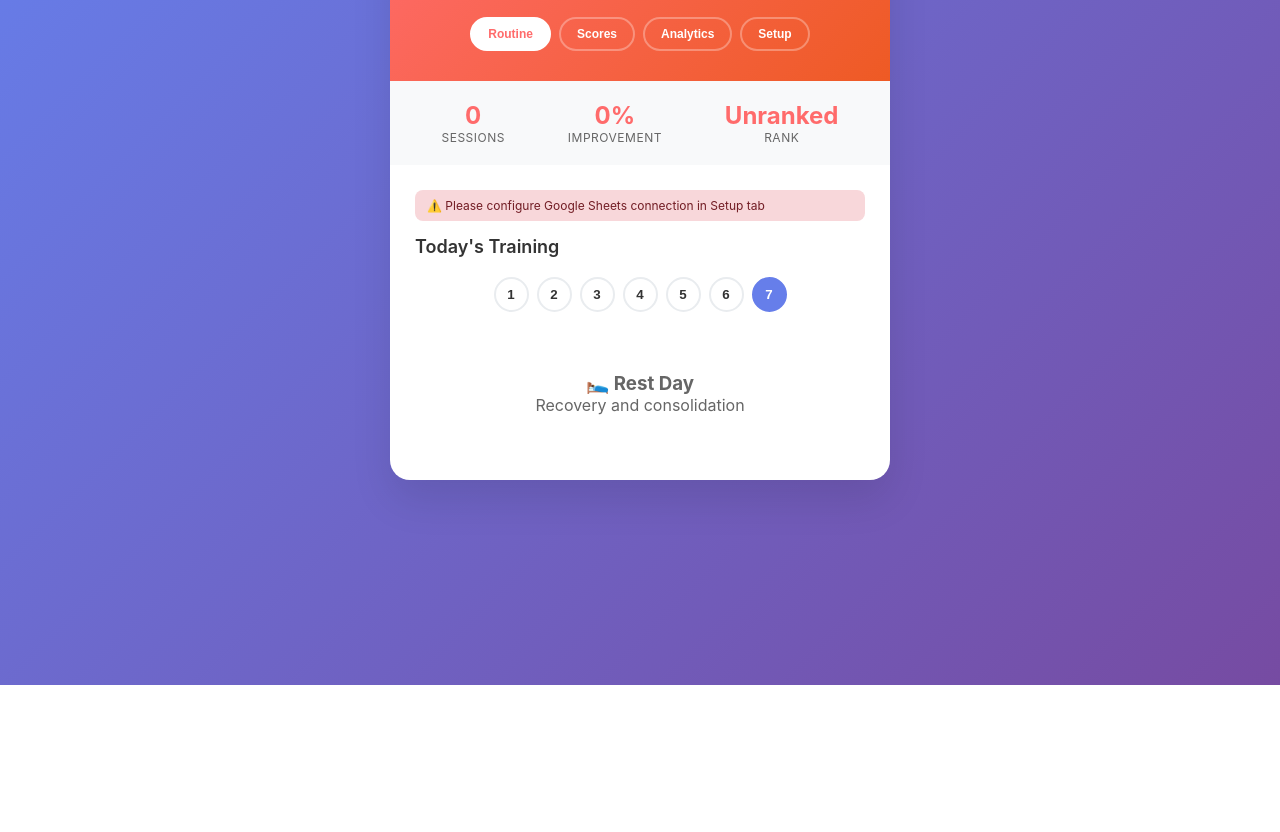
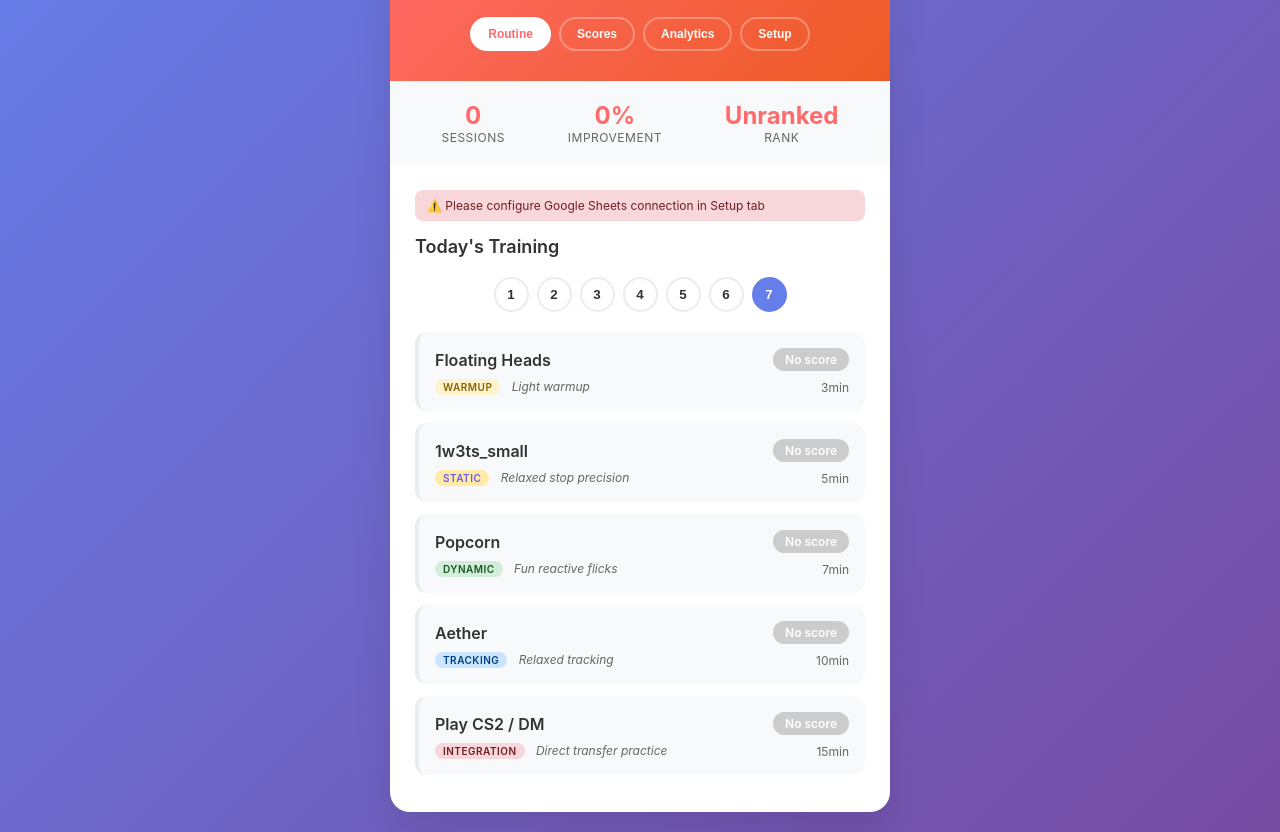
Before and after one commit to MuffinmanGG/aim-training-tracker, a plain HTML site: page index.html in a window 1280 px wide. Shown: the part 115-947 px from the top of the page. Before the commit the page ends 800 px from the top, so only its background shows below. Drawn offline with Linux system fonts and the light colour scheme.

Commit message:
Update index.html

```diff
--- a/index.html
+++ b/index.html
@@ -630,50 +630,57 @@
             }
         }
 
-        // Aim training data
+        // Aim training data - Updated routine
         const aimData = {
             1: [
-                {name: "Frogtap", duration: 3, category: "Warmup", notes: "Smooth clicks"},
-                {name: "Pasu", duration: 10, category: "Dynamic", notes: "Reactive flicks"},
-                {name: "Popcorn", duration: 10, category: "Dynamic", notes: "Chaotic switching"},
-                {name: "Snake Track", duration: 3, category: "Tracking", notes: "Linear precision"},
-                {name: "Bounce 180", duration: 5, category: "Integration", notes: "Blend skills"}
+                {name: "1w3ts_small", duration: 3, category: "Warmup", notes: "Warmup stop precision"},
+                {name: "patTargetSwitch", duration: 5, category: "Static", notes: "Static flick + fast stops"},
+                {name: "Pasu", duration: 10, category: "Dynamic", notes: "Dynamic click-timing"},
+                {name: "ControlTS", duration: 10, category: "Stability", notes: "Stability, anchoring composure"},
+                {name: "Bounce180", duration: 7, category: "Integration", notes: "Integration, reactive 180° turns"}
             ],
             2: [
-                {name: "1w3ts", duration: 3, category: "Warmup", notes: "Calm anchoring"},
-                {name: "ControlTS", duration: 10, category: "Stability", notes: "Composure"},
-                {name: "Penta Bounce", duration: 10, category: "Stability", notes: "Irregular stability"},
-                {name: "Pasu", duration: 3, category: "Dynamic", notes: "Maintenance"},
-                {name: "VT Gridshot", duration: 5, category: "Integration", notes: "Game-like flicks"}
+                {name: "Floating Heads", duration: 3, category: "Warmup", notes: "Warmup micro flicks"},
+                {name: "1w3ts_small", duration: 5, category: "Static", notes: "Reinforce stop discipline"},
+                {name: "PentaBounce", duration: 10, category: "Stability", notes: "Stability + rhythm"},
+                {name: "ControlTS", duration: 10, category: "Stability", notes: "Deep composure training"},
+                {name: "Gridshot Ultimate", duration: 8, category: "Dynamic", notes: "Explosive dynamic flicking"}
             ],
             3: [
-                {name: "LGCVT", duration: 3, category: "Warmup", notes: "Gentle warm-up"},
-                {name: "Pasu", duration: 10, category: "Dynamic", notes: "Core training"},
-                {name: "VT Penta Click", duration: 10, category: "Static", notes: "Static precision"},
-                {name: "Flow State", duration: 3, category: "Focus", notes: "Mental clarity"},
-                {name: "Popcorn", duration: 5, category: "Integration", notes: "Skill blend"}
+                {name: "Floating Heads", duration: 3, category: "Warmup", notes: "Reactive warmup"},
+                {name: "Pasu", duration: 10, category: "Dynamic", notes: "Click-timing rhythm"},
+                {name: "Popcorn", duration: 10, category: "Dynamic", notes: "Chaotic switches, reactive control"},
+                {name: "Gridshot Ultimate", duration: 10, category: "Dynamic", notes: "Explosive flicking under pressure"},
+                {name: "Bounce180", duration: 5, category: "Integration", notes: "Integration finisher"}
             ],
             4: [
-                {name: "1w3ts", duration: 3, category: "Warmup", notes: "Gentle start"},
-                {name: "ControlTS", duration: 5, category: "Stability", notes: "Control focus"},
-                {name: "Pasu", duration: 10, category: "Dynamic", notes: "Main drill"},
-                {name: "Snake Track", duration: 7, category: "Integration", notes: "Tracking blend"}
+                {name: "Floating Heads", duration: 3, category: "Warmup", notes: "Micro warmup"},
+                {name: "Aether", duration: 10, category: "Tracking", notes: "Smooth tracking control"},
+                {name: "Smoothbot", duration: 10, category: "Tracking", notes: "Anchored beam aim, recoil control feel"},
+                {name: "ControlTS", duration: 9, category: "Stability", notes: "Precision anchoring under stress"},
+                {name: "Rifle DM", duration: 5, category: "Integration", notes: "Integration closest to CS fights"}
             ],
             5: [
-                {name: "Frogtap", duration: 3, category: "Warmup", notes: "Preparation"},
-                {name: "Pasu", duration: 10, category: "Dynamic", notes: "Intensive training"},
-                {name: "VT Penta Click", duration: 10, category: "Static", notes: "Precision work"},
-                {name: "Flow State", duration: 3, category: "Focus", notes: "Concentration"},
-                {name: "Bounce 180", duration: 5, category: "Integration", notes: "Skill synthesis"}
+                {name: "Floating Heads", duration: 3, category: "Warmup", notes: "Warmup"},
+                {name: "ControlTS", duration: 10, category: "Stability", notes: "Stability discipline"},
+                {name: "Pasu", duration: 10, category: "Dynamic", notes: "Dynamic switch rhythm"},
+                {name: "PentaBounce", duration: 10, category: "Stability", notes: "Rhythmic stability challenge"},
+                {name: "Bounce180", duration: 5, category: "Integration", notes: "Integration finisher"}
             ],
             6: [
-                {name: "LGCVT", duration: 3, category: "Warmup", notes: "Activation"},
-                {name: "ControlTS", duration: 10, category: "Stability", notes: "Stability focus"},
-                {name: "Penta Bounce", duration: 10, category: "Stability", notes: "Advanced stability"},
-                {name: "Popcorn", duration: 3, category: "Dynamic", notes: "Quick switches"},
-                {name: "VT Gridshot", duration: 5, category: "Integration", notes: "Game application"}
+                {name: "Floating Heads", duration: 3, category: "Warmup", notes: "Warmup"},
+                {name: "Gridshot Ultimate", duration: 10, category: "Dynamic", notes: "Dynamic explosive flicks"},
+                {name: "Rifle DM", duration: 10, category: "Integration", notes: "CS-like rifle engagements"},
+                {name: "Retake/DM", duration: 10, category: "Integration", notes: "Multi-engagement rhythm, positioning"},
+                {name: "ControlTS", duration: 7, category: "Stability", notes: "Precision cooldown"}
             ],
-            7: [] // Rest day
+            7: [
+                {name: "Floating Heads", duration: 3, category: "Warmup", notes: "Light warmup"},
+                {name: "1w3ts_small", duration: 5, category: "Static", notes: "Relaxed stop precision"},
+                {name: "Popcorn", duration: 7, category: "Dynamic", notes: "Fun reactive flicks"},
+                {name: "Aether", duration: 10, category: "Tracking", notes: "Relaxed tracking"},
+                {name: "Play CS2 / DM", duration: 15, category: "Integration", notes: "Direct transfer practice"}
+            ]
         };
 
         // Initialize app
```
